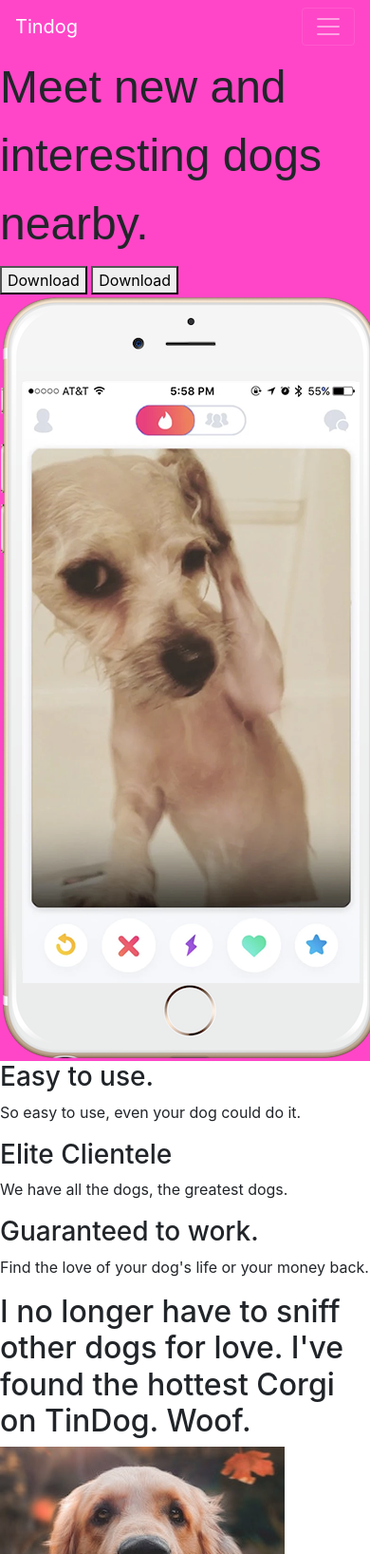
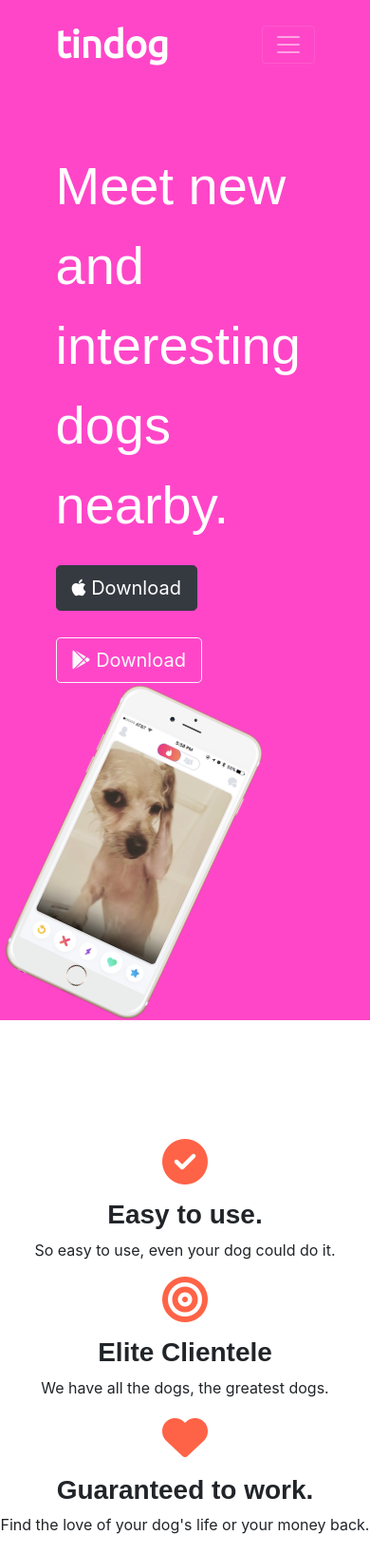
Before and after one commit to ANRAx/Web-Dev-Practice, a plain HTML site: page Tindog Start/index.html in a window 390 px wide. Shown: the top 1636 px of the page at 95% size. Drawn offline with nearby package versions, Linux system fonts and the light colour scheme.

Commit message:
add styling to first page, adjust alignment of iphone image, add responsiveness to features section as well as definingPseudo classes for icons

```diff
--- a/Tindog Start/css/styles.css
+++ b/Tindog Start/css/styles.css
@@ -1,9 +1,69 @@
 #title {
     background-color: #ff46c8;
+    color: #fff;
+}
+
+h3 {
+    font-family: 'Montserrat-Black', sans-serif;
+    font-weight: bold;
 }
 
 h1 {
     font-family: 'Montserrat-Black', sans-serif;
-    font-size: 3rem;
+    font-size: 3.5rem;
     line-height: 1.5;
 }
+
+body{
+    font-family: 'Montserrat' sans-serif;
+}
+
+
+.container-fluid {
+    padding: 3% 15%;
+}
+
+.iphone {
+    transform: rotate(25deg);
+    width: 60%;
+}
+
+/* Navbar */
+.navbar {
+    padding: 0 0 4.5rem;
+}
+
+.navbar-brand {
+    font-family: 'Ubuntu';
+    font-size: 2.5rem;
+    font-weight: bold;
+}
+
+.nav-item {
+    padding: 0 18px;
+}
+
+.nav-link {
+    font-family: 'Montserrat-Light', sans-serif;
+    font-size: 1.2rem;
+}
+
+/* Buttons */
+.downloadButton {
+    margin: 5% 3% 5% 0;
+}
+
+/* icons */
+.fas {
+    color:tomato;
+    padding-bottom: 15px;
+}
+
+.fas:hover {
+    color: crimson;
+}
+
+#features {
+    text-align: center;
+    padding-top: 125px;
+}
--- a/Tindog Start/index.html
+++ b/Tindog Start/index.html
@@ -7,14 +7,16 @@
   <link rel="stylesheet" href="https://stackpath.bootstrapcdn.com/bootstrap/4.3.1/css/bootstrap.min.css" integrity="sha384-ggOyR0iXCbMQv3Xipma34MD+dH/1fQ784/j6cY/iJTQUOhcWr7x9JvoRxT2MZw1T" crossorigin="anonymous">
   <link rel="stylesheet" href="css/styles.css">
   <link href="https://fonts.googleapis.com/css?family=Montserrat|Ubuntu&display=swap" rel="stylesheet">
+  <script src="https://kit.fontawesome.com/208f7a1fe9.js"></script>
 </head>
 
 <body>
 
   <section id="title">
+    <div class="container-fluid">
       <!-- Navbar -->
       <nav class="navbar navbar-expand-lg navbar-dark">
-          <a class="navbar-brand" href="#">Tindog</a>
+        <a class="navbar-brand" href="#">tindog</a>
         <!-- Collapse Button -->
         <button class="navbar-toggler" type="button" data-toggle="collapse"   data-target="#navLogo" aria-controls="navbarNav" aria-expanded="false" aria-label="Toggle navigation">
         <span class="navbar-toggler-icon"></span>
@@ -43,30 +45,39 @@
 
       <!-- Title -->
       <div class="row">
-    <div class="col-lg-6">
+        <div class="col-xl-6 col-lg-6">
           <h1>Meet new and interesting dogs nearby.</h1>
-      <button type="button">Download</button>
-      <button type="button">Download</button>
+          <button type="button" class="btn btn-lg btn-dark downloadButton"><i class="fab fa-apple"></i> Download</button>
+          <button type="button" class="btn btn-lg btn-outline-light downloadButton"><i class="fab fa-google-play"></i> Download</button>
         </div>
 
-    <div class="col-lg-6">
-      <img src="images/iphone6.png" alt="iphone-mockup">
+        <div class="col-xl-6 col-lg-6">
+          <img src="images/iphone6.png" alt="iphone-mockup" class="iphone">
+        </div>
       </div>
     </div>
   </section>
 
   <!-- Features -->
   <section id="features">
+    <div class="row">
+      <div class="col-lg-4 col-md-12">
+          <i class="fas fa-check-circle fa-3x"></i>
           <h3>Easy to use.</h3>
           <p>So easy to use, even your dog could do it.</p>
-
+      </div>
+      <div class="col-lg-4 col-md-12">
+          <i class="fas fa-bullseye fa-3x"></i>
           <h3>Elite Clientele</h3>
           <p>We have all the dogs, the greatest dogs.</p>
-
+      </div>
+      <div class="col-lg-4 col-md-12">
+          <i class="fas fa-heart fa-3x"></i>
           <h3>Guaranteed to work.</h3>
           <p>Find the love of your dog's life or your money back.</p>
+      </div>
+    </div>
   </section>
-
 
   <!-- Testimonials -->
   <section id="testimonials">
```
Lines whose indentation alone changed are shown as unchanged.
